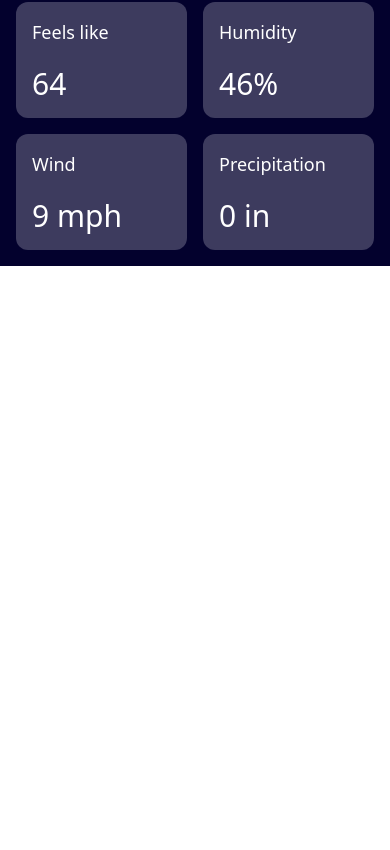
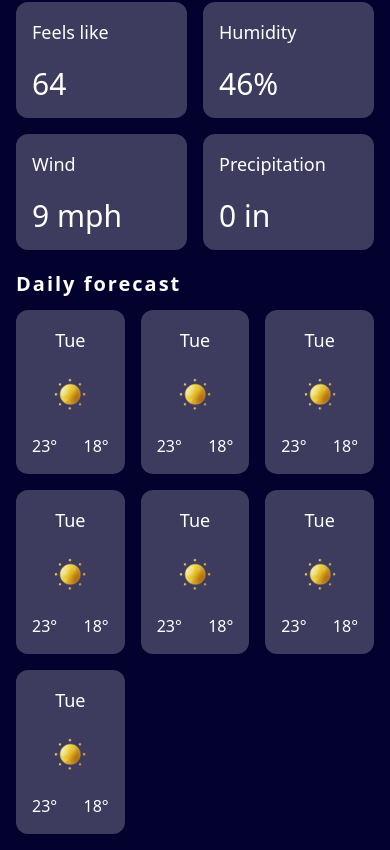
Before and after one commit to mitkokazakov/Weather-App, a React (Vite) app in the folder weather-app/: page / in a window 390 px wide. Shown: the part 799-1649 px from the top of the page. Before the commit the page ends 1065 px from the top, so only its background shows below. Built offline with nearby package versions, Linux system fonts and the light colour scheme.

Commit message:
Add DailyForecast component and style it for mobile devices

```diff
--- a/weather-app/src/App.tsx
+++ b/weather-app/src/App.tsx
@@ -1,4 +1,5 @@
 import CurrentWeather from "./components/CurrentWeather"
+import DailyForecast from "./components/DailyForecast"
 import Header from "./components/Header"
 import Search from "./components/Search"
 
@@ -10,6 +11,7 @@
       <Header />
       <Search />
       <CurrentWeather />
+      <DailyForecast />
     </div>
   )
 }
--- /dev/null
+++ b/weather-app/src/components/DailyForecast.tsx
@@ -0,0 +1,76 @@
+import React from 'react'
+
+const DailyForecast = () => {
+  return (
+    <div className='w-full mt-5'>
+      <h1 className='text-white font-semibold text-xl mb-3 tracking-widest'>Daily forecast</h1>
+
+      <section className='w-full grid grid-cols-3 gap-4'>
+        <div className='p-4 flex flex-col justify-center items-center gap-2 text-white bg-[#3d3b5e] rounded-xl'>
+            <p className='text-lg'>Tue</p>
+            <img src="/public/icon-sunny.webp" alt="sunny" className='h-16'/>
+            <div className='w-full flex justify-between items-center'>
+                <p>23°</p>
+                <p>18°</p>
+            </div>
+        </div>
+
+        <div className='p-4 flex flex-col justify-center items-center gap-2 text-white bg-[#3d3b5e] rounded-xl'>
+            <p className='text-lg'>Tue</p>
+            <img src="/public/icon-sunny.webp" alt="sunny" className='h-16'/>
+            <div className='w-full flex justify-between items-center'>
+                <p>23°</p>
+                <p>18°</p>
+            </div>
+        </div>
+
+        <div className='p-4 flex flex-col justify-center items-center gap-2 text-white bg-[#3d3b5e] rounded-xl'>
+            <p className='text-lg'>Tue</p>
+            <img src="/public/icon-sunny.webp" alt="sunny" className='h-16'/>
+            <div className='w-full flex justify-between items-center'>
+                <p>23°</p>
+                <p>18°</p>
+            </div>
+        </div>
+
+        <div className='p-4 flex flex-col justify-center items-center gap-2 text-white bg-[#3d3b5e] rounded-xl'>
+            <p className='text-lg'>Tue</p>
+            <img src="/public/icon-sunny.webp" alt="sunny" className='h-16'/>
+            <div className='w-full flex justify-between items-center'>
+                <p>23°</p>
+                <p>18°</p>
+            </div>
+        </div>
+
+        <div className='p-4 flex flex-col justify-center items-center gap-2 text-white bg-[#3d3b5e] rounded-xl'>
+            <p className='text-lg'>Tue</p>
+            <img src="/public/icon-sunny.webp" alt="sunny" className='h-16'/>
+            <div className='w-full flex justify-between items-center'>
+                <p>23°</p>
+                <p>18°</p>
+            </div>
+        </div>
+
+        <div className='p-4 flex flex-col justify-center items-center gap-2 text-white bg-[#3d3b5e] rounded-xl'>
+            <p className='text-lg'>Tue</p>
+            <img src="/public/icon-sunny.webp" alt="sunny" className='h-16'/>
+            <div className='w-full flex justify-between items-center'>
+                <p>23°</p>
+                <p>18°</p>
+            </div>
+        </div>
+
+        <div className='p-4 flex flex-col justify-center items-center gap-2 text-white bg-[#3d3b5e] rounded-xl'>
+            <p className='text-lg'>Tue</p>
+            <img src="/public/icon-sunny.webp" alt="sunny" className='h-16'/>
+            <div className='w-full flex justify-between items-center'>
+                <p>23°</p>
+                <p>18°</p>
+            </div>
+        </div>
+      </section>
+    </div>
+  )
+}
+
+export default DailyForecast
```
